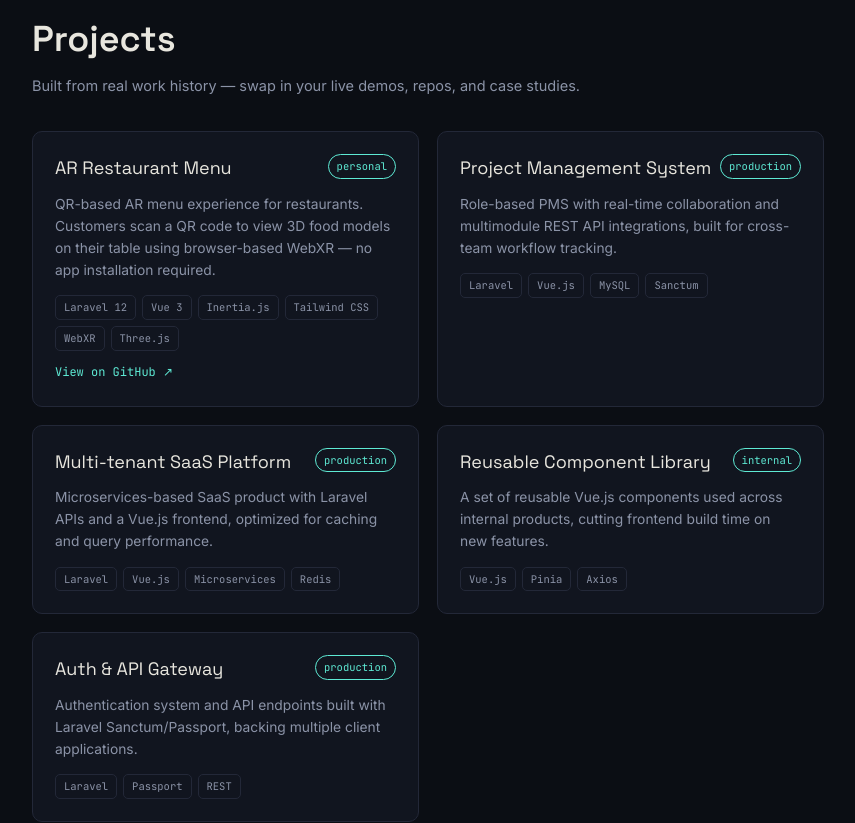
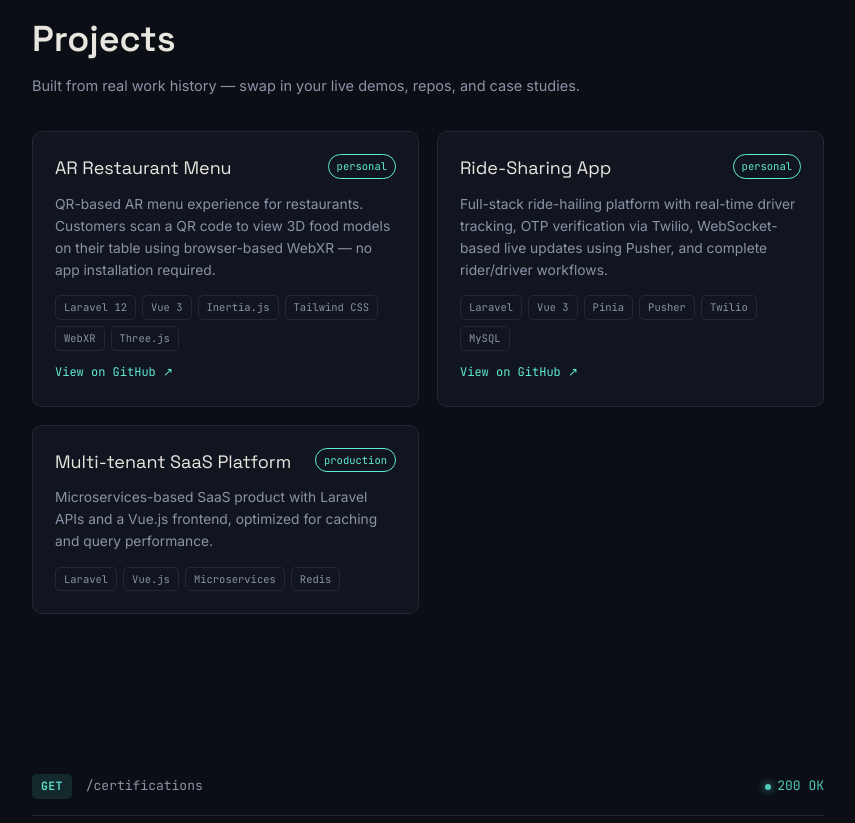
Before and after one commit to SumanMCAMR/portfolio, a Vue app: page / in a window 1280 px wide. Shown: the part 3640-4463 px from the top of the page, without its empty margins (212-1067 px from the left). Built offline with nearby package versions, Linux system fonts and the light colour scheme.

Commit message:
Add Ride-Sharing App project and remove placeholder projects
- Add Ride-Sharing App (Vue 3 + Laravel) as a personal project with GitHub link
- Remove Project Management System, Reusable Component Library, and Auth & API Gateway placeholders
- Keep AR Restaurant Menu and Multi-tenant SaaS Platform

```diff
--- a/src/components/ProjectsSection.vue
+++ b/src/components/ProjectsSection.vue
@@ -16,28 +16,17 @@ const projects: Project[] = [
     link: 'https://github.com/SumanMCAMR/AR_web_app_restaurant',
   },
   {
-    name: 'Project Management System',
-    badge: 'production',
-    desc: 'Role-based PMS with real-time collaboration and multimodule REST API integrations, built for cross-team workflow tracking.',
-    stack: ['Laravel', 'Vue.js', 'MySQL', 'Sanctum'],
+    name: 'Ride-Sharing App',
+    badge: 'personal',
+    desc: 'Full-stack ride-hailing platform with real-time driver tracking, OTP verification via Twilio, WebSocket-based live updates using Pusher, and complete rider/driver workflows.',
+    stack: ['Laravel', 'Vue 3', 'Pinia', 'Pusher', 'Twilio', 'MySQL'],
+    link: 'https://github.com/SumanMCAMR/Ride-Sharing-App-Vue3-Laravel',
   },
   {
     name: 'Multi-tenant SaaS Platform',
     badge: 'production',
     desc: 'Microservices-based SaaS product with Laravel APIs and a Vue.js frontend, optimized for caching and query performance.',
     stack: ['Laravel', 'Vue.js', 'Microservices', 'Redis'],
-  },
-  {
-    name: 'Reusable Component Library',
-    badge: 'internal',
-    desc: 'A set of reusable Vue.js components used across internal products, cutting frontend build time on new features.',
-    stack: ['Vue.js', 'Pinia', 'Axios'],
-  },
-  {
-    name: 'Auth & API Gateway',
-    badge: 'production',
-    desc: 'Authentication system and API endpoints built with Laravel Sanctum/Passport, backing multiple client applications.',
-    stack: ['Laravel', 'Passport', 'REST'],
   },
 ]
 </script>
```
